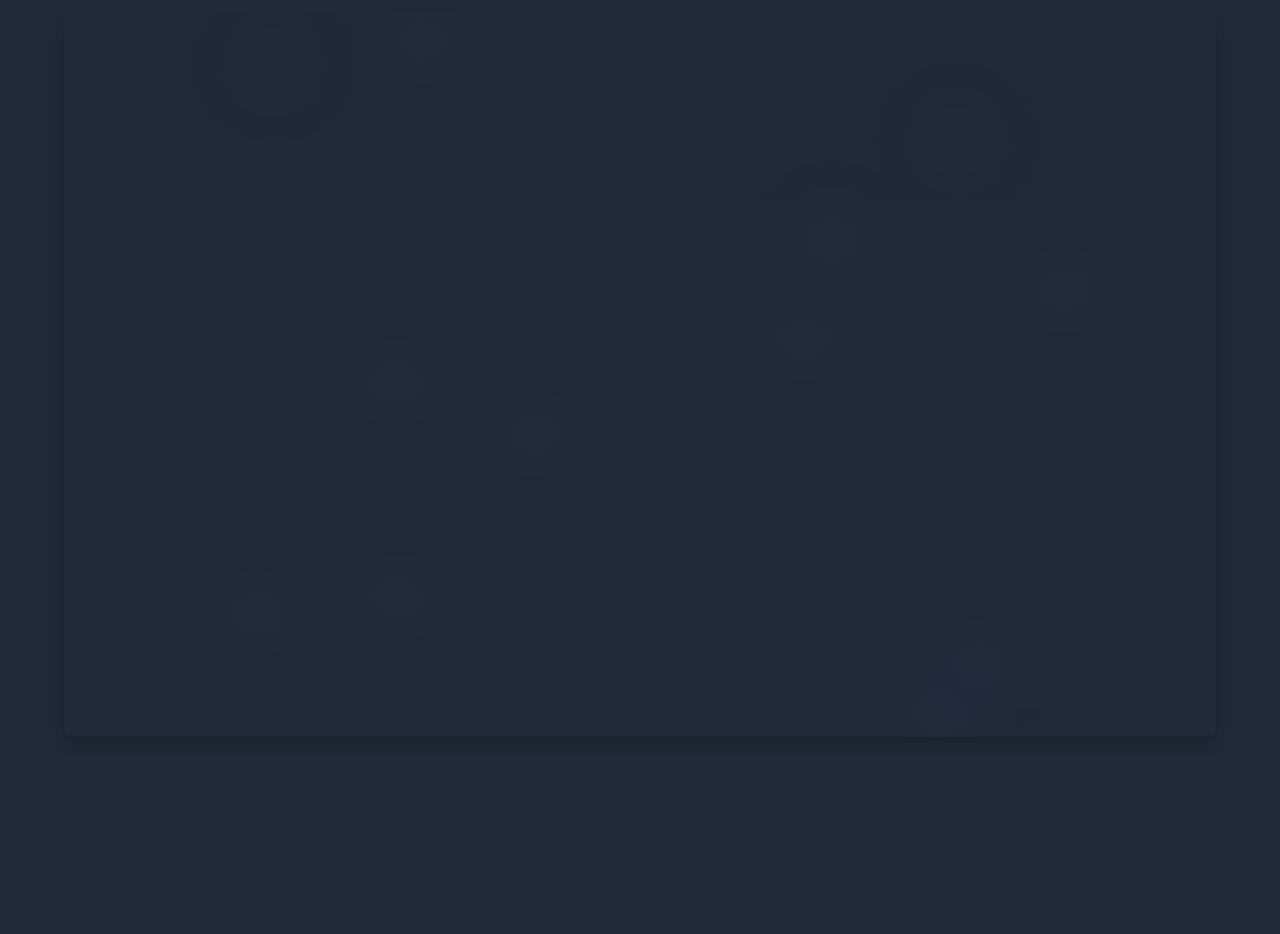
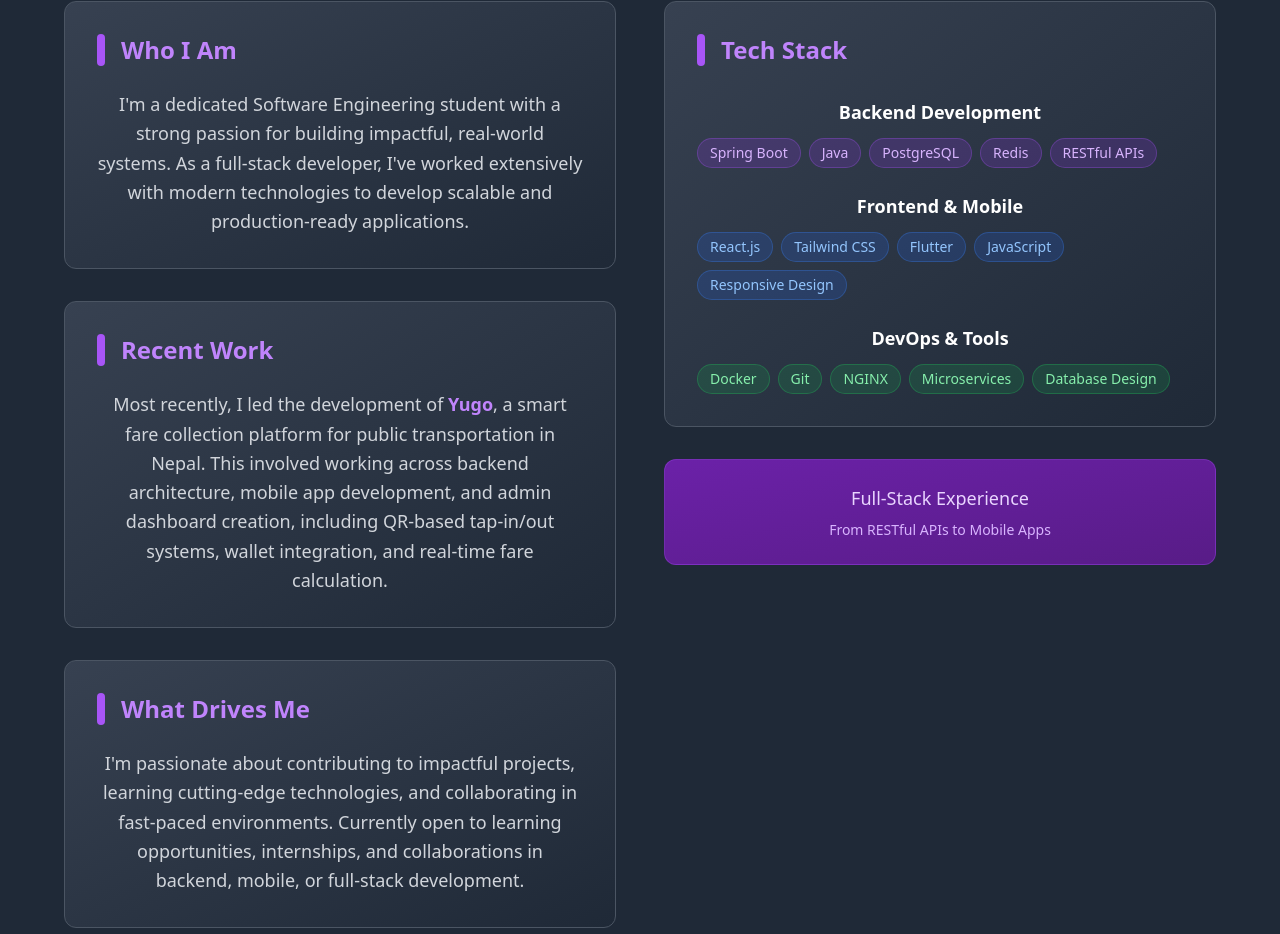
Before and after one commit to mesubash/my-portfolio, a React (Vite) app: page / in a window 1280 px wide. Shown: the part 1071-2005 px from the top of the page. Built offline with nearby package versions, Linux system fonts and the light colour scheme.

Commit message:
enhancing about me section

```diff
--- a/src/components/About.jsx
+++ b/src/components/About.jsx
@@ -1,118 +1,106 @@
-import React, { useEffect, useRef } from "react";
+import React from "react";
 import Skills from "./Skills";
 
 const About = () => {
-  const typedRef = useRef(null);
-  const sectionRef = useRef(null);
+  return (
+    <section id="about" className="py-20 px-4 bg-gray-800 text-white relative">
+      <div className="max-w-6xl mx-auto">
+        <h2 className="text-5xl font-bold text-center mb-16 text-white">About Me</h2>
 
-  useEffect(() => {
-    const strings = [
-      "I'm a passionate web developer with experience in building modern web applications.",
-      "I have worked with various tech stacks including Spring Boot, Android Studio, and React.",
-      "Currently pursuing a degree in Software Engineering.",
-      "Experienced in developing backend services using Spring Boot.",
-      "Familiar with mobile app development using Android Studio.",
-      "Passionate about learning new technologies and improving my skills.",
-      "Enjoy working on both front-end and back-end development.",
-      "Strong problem-solving skills and attention to detail."
-    ];
+        <div className="grid lg:grid-cols-2 gap-12 items-start">
+          {/* Left Column - Main Content */}
+          <div className="space-y-8">
+            <div className="bg-gradient-to-br from-gray-700 to-gray-800 p-8 rounded-xl border border-gray-600 hover:border-purple-500 transition-all duration-300">
+              <h3 className="text-2xl font-bold text-purple-400 mb-6 flex items-center">
+                <span className="w-2 h-8 bg-purple-500 mr-4 rounded"></span>
+                Who I Am
+              </h3>
+              <p className="text-gray-300 text-lg leading-relaxed">
+                I'm a dedicated Software Engineering student with a strong passion for building impactful, real-world systems.
+                As a full-stack developer, I've worked extensively with modern technologies to develop scalable and production-ready applications.
+              </p>
+            </div>
 
-    let typing = false;
+            <div className="bg-gradient-to-br from-gray-700 to-gray-800 p-8 rounded-xl border border-gray-600 hover:border-purple-500 transition-all duration-300">
+              <h3 className="text-2xl font-bold text-purple-400 mb-6 flex items-center">
+                <span className="w-2 h-8 bg-purple-500 mr-4 rounded"></span>
+                Recent Work
+              </h3>
+              <p className="text-gray-300 text-lg leading-relaxed">
+                Most recently, I led the development of <span className="text-purple-400 font-semibold">Yugo</span>, a smart fare collection platform for public transportation in Nepal.
+                This involved working across backend architecture, mobile app development, and admin dashboard creation, including QR-based tap-in/out systems, wallet integration, and real-time fare calculation.
+              </p>
+            </div>
 
-    const observer = new IntersectionObserver(
-      ([entry]) => {
-        if (entry.isIntersecting && !typing) {
-          typing = true;
-          startTyping();
-        }
-      },
-      { threshold: 0.5 }
-    );
+            <div className="bg-gradient-to-br from-gray-700 to-gray-800 p-8 rounded-xl border border-gray-600 hover:border-purple-500 transition-all duration-300">
+              <h3 className="text-2xl font-bold text-purple-400 mb-6 flex items-center">
+                <span className="w-2 h-8 bg-purple-500 mr-4 rounded"></span>
+                What Drives Me
+              </h3>
+              <p className="text-gray-300 text-lg leading-relaxed">
+                I'm passionate about contributing to impactful projects, learning cutting-edge technologies, and collaborating in fast-paced environments.
+                Currently open to learning opportunities, internships, and collaborations in backend, mobile, or full-stack development.
+              </p>
+            </div>
+          </div>
 
-    if (sectionRef.current) {
-      observer.observe(sectionRef.current);
-    }
+          {/* Right Column - Tech Stack */}
+          <div className="space-y-8">
+            <div className="bg-gradient-to-br from-gray-700 to-gray-800 p-8 rounded-xl border border-gray-600">
+              <h3 className="text-2xl font-bold text-purple-400 mb-8 flex items-center">
+                <span className="w-2 h-8 bg-purple-500 mr-4 rounded"></span>
+                Tech Stack
+              </h3>
 
-    const startTyping = () => {
-      if (!typedRef.current) {
-        let currentStringIndex = 0;
-        let currentCharIndex = 0;
-        const typingSpeed = 50;
-        const newLineDelay = 1000;
-        const cursorChar = "|";
+              <div className="space-y-6">
+                <div className="group">
+                  <h4 className="text-lg font-semibold text-white mb-3 group-hover:text-purple-400 transition-colors">Backend Development</h4>
+                  <div className="flex flex-wrap gap-2">
+                    {['Spring Boot', 'Java', 'PostgreSQL', 'Redis', 'RESTful APIs'].map((tech) => (
+                      <span key={tech} className="px-3 py-1 bg-purple-600 bg-opacity-20 text-purple-300 rounded-full text-sm border border-purple-500 border-opacity-30 hover:border-opacity-100 transition-all">
+                        {tech}
+                      </span>
+                    ))}
+                  </div>
+                </div>
 
-        const typedContainer = document.querySelector(".typed-about");
-        typedContainer.innerHTML = `<div id="line-0" class="flex justify-start leading-normal"><span class='text-purple-500'>➤</span> ${cursorChar}</div>`;
+                <div className="group">
+                  <h4 className="text-lg font-semibold text-white mb-3 group-hover:text-purple-400 transition-colors">Frontend & Mobile</h4>
+                  <div className="flex flex-wrap gap-2">
+                    {['React.js', 'Tailwind CSS', 'Flutter', 'JavaScript', 'Responsive Design'].map((tech) => (
+                      <span key={tech} className="px-3 py-1 bg-blue-600 bg-opacity-20 text-blue-300 rounded-full text-sm border border-blue-500 border-opacity-30 hover:border-opacity-100 transition-all">
+                        {tech}
+                      </span>
+                    ))}
+                  </div>
+                </div>
 
-        const type = () => {
-          if (!typedRef.current) return;
+                <div className="group">
+                  <h4 className="text-lg font-semibold text-white mb-3 group-hover:text-purple-400 transition-colors">DevOps & Tools</h4>
+                  <div className="flex flex-wrap gap-2">
+                    {['Docker', 'Git', 'NGINX', 'Microservices', 'Database Design'].map((tech) => (
+                      <span key={tech} className="px-3 py-1 bg-green-600 bg-opacity-20 text-green-300 rounded-full text-sm border border-green-500 border-opacity-30 hover:border-opacity-100 transition-all">
+                        {tech}
+                      </span>
+                    ))}
+                  </div>
+                </div>
+              </div>
+            </div>
 
-          if (currentStringIndex < strings.length) {
-            const currentString = strings[currentStringIndex];
-            if (currentCharIndex < currentString.length) {
-              const currentLine = document.querySelector(`#line-${currentStringIndex}`);
-              if (currentLine) {
-                currentLine.innerHTML = `<span class='text-purple-500'>➤</span> ${currentString.substring(0, currentCharIndex + 1)}${cursorChar}`;
-                currentCharIndex++;
-                setTimeout(type, typingSpeed);
-              }
-            } else {
-              const currentLine = document.querySelector(`#line-${currentStringIndex}`);
-              currentLine.innerHTML = `<span class='text-purple-500'>➤</span> ${strings[currentStringIndex]}`;
+            <div className="bg-gradient-to-br from-purple-800 to-purple-900 p-6 rounded-xl border border-purple-500 border-opacity-30">
+              <div className="text-center">
+                <p className="text-purple-200 text-lg font-medium mb-2">Full-Stack Experience</p>
+                <p className="text-purple-300 text-sm">From RESTful APIs to Mobile Apps</p>
+              </div>
+            </div>
+          </div>
+        </div>
+      </div>
 
-              currentStringIndex++;
-              currentCharIndex = 0;
-              if (currentStringIndex < strings.length) {
-                const newLine = document.createElement('div');
-                newLine.id = `line-${currentStringIndex}`;
-                newLine.className = 'flex justify-start leading-normal';
-                newLine.innerHTML = `<span class='text-purple-500'>➤</span> ${cursorChar}`;
-                typedContainer.appendChild(newLine);
-                setTimeout(type, newLineDelay);
-              } else {
-                const lastLine = document.querySelector(`#line-${currentStringIndex - 1}`);
-                lastLine.innerHTML = `<span class='text-purple-500'>➤</span> ${strings[currentStringIndex - 1]}<span class="typed-cursor-about">${cursorChar}</span>`;
-              }
-            }
-          }
-        };
-
-        typedRef.current = true;
-        type();
-      }
-    };
-
-    return () => {
-      observer.disconnect();
-      typedRef.current = null;
-    };
-  }, []);
-
-  return (
-    <section ref={sectionRef} id="about" className="py-25 px-4 bg-gray-800 text-white relative">
-      <h2 className="text-4xl font-bold text-center mb-8">About Me</h2>
-
-      <div className="w-2/3 mx-auto bg-gray-800 shadow-lg rounded-lg p-8 flex flex-col justify-start items-start mb-24">
-        <div className="text-2xl text-left typed-about font-mono space-y-1"></div>
-      </div>
-      <div className="relative z-10 -mt-16 mb-16">
+      <div className="mt-20">
         <Skills />
       </div>
-      <style>
-        {`
-          .typed-cursor-about {
-            color: #ffffff;
-            display: inline-block;
-            vertical-align: middle;
-            animation: blink 1s step-end infinite;
-          }
-
-          @keyframes blink {
-            from, to { opacity: 1; }
-            50% { opacity: 0; }
-          }
-        `}
-      </style>
     </section>
   );
 };
```
